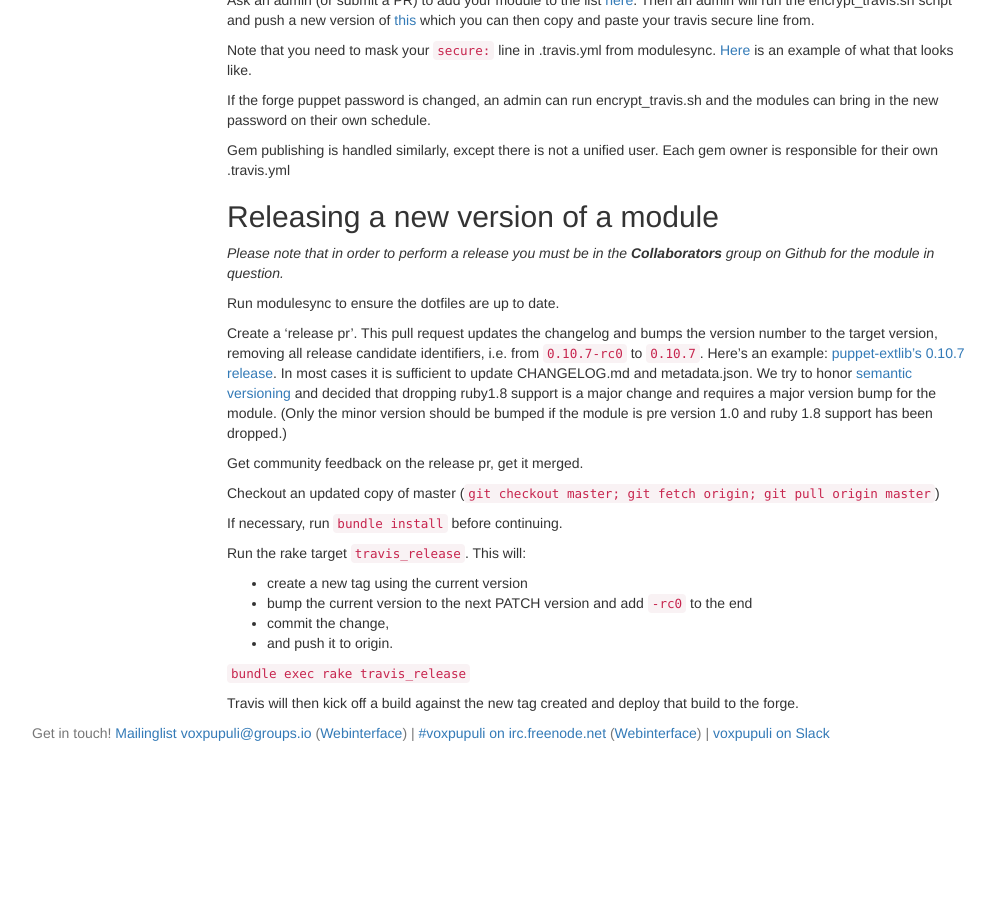
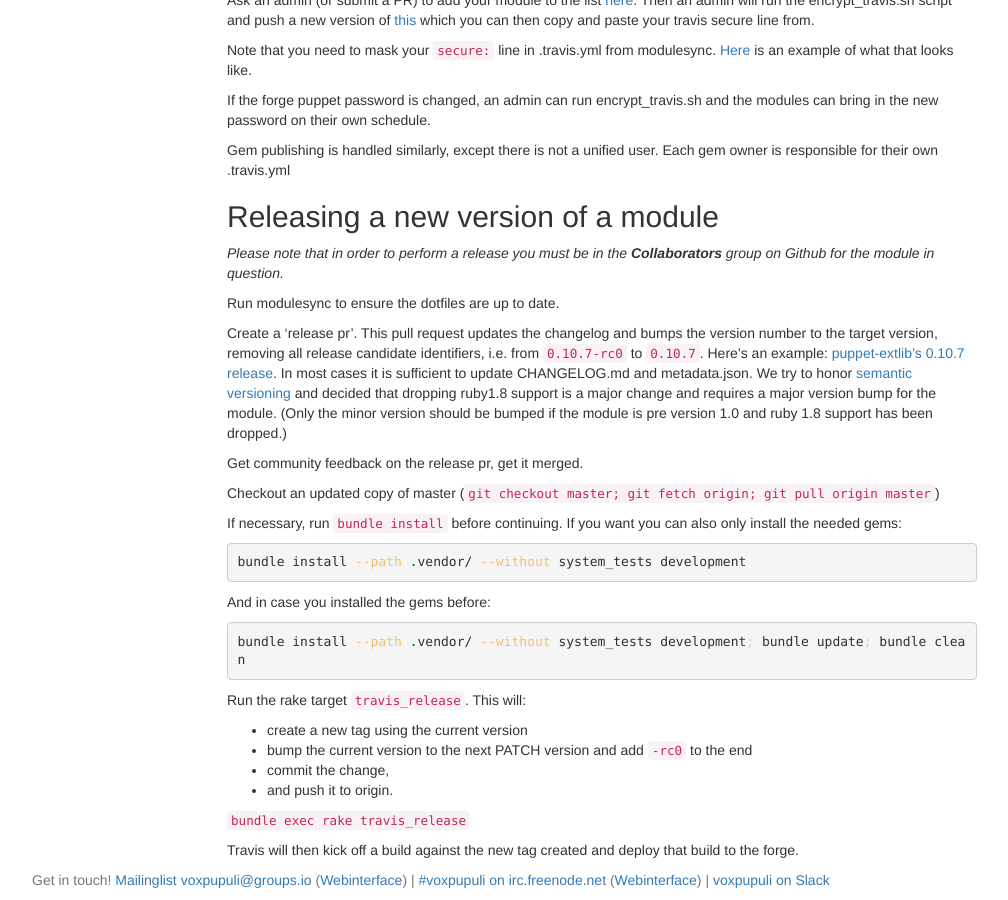
Before and after one commit to voxpupuli/voxpupuli.github.io, a Jekyll site: the page built from docs/index.md, in a window 1280 px wide and 900 px high, scrolled down 1403 px. Shown: the whole window, without its empty margins (38-1046 px from the left). Built offline with Jekyll 4.4.1, drawn with Linux system fonts in a browser that asks for light colours; nearby versions of some CDN libraries; before the commit the page ends 2156 px from its top, so only the background shows below that.

Commit message:
add comment about gem installation

````diff
--- a/docs/index.md
+++ b/docs/index.md
@@ -87,7 +87,17 @@ Get community feedback on the release pr, get it merged.
 
 Checkout an updated copy of master (`git checkout master; git fetch origin; git pull origin master`)
 
-If necessary, run `bundle install` before continuing.
+If necessary, run `bundle install` before continuing. If you want you can also only install the needed gems:
+
+```bash
+bundle install --path .vendor/ --without system_tests development
+```
+
+And in case you installed the gems before:
+
+```bash
+bundle install --path .vendor/ --without system_tests development; bundle update; bundle clean
+```
 
 Run the rake target `travis_release`. This will:
 
````
